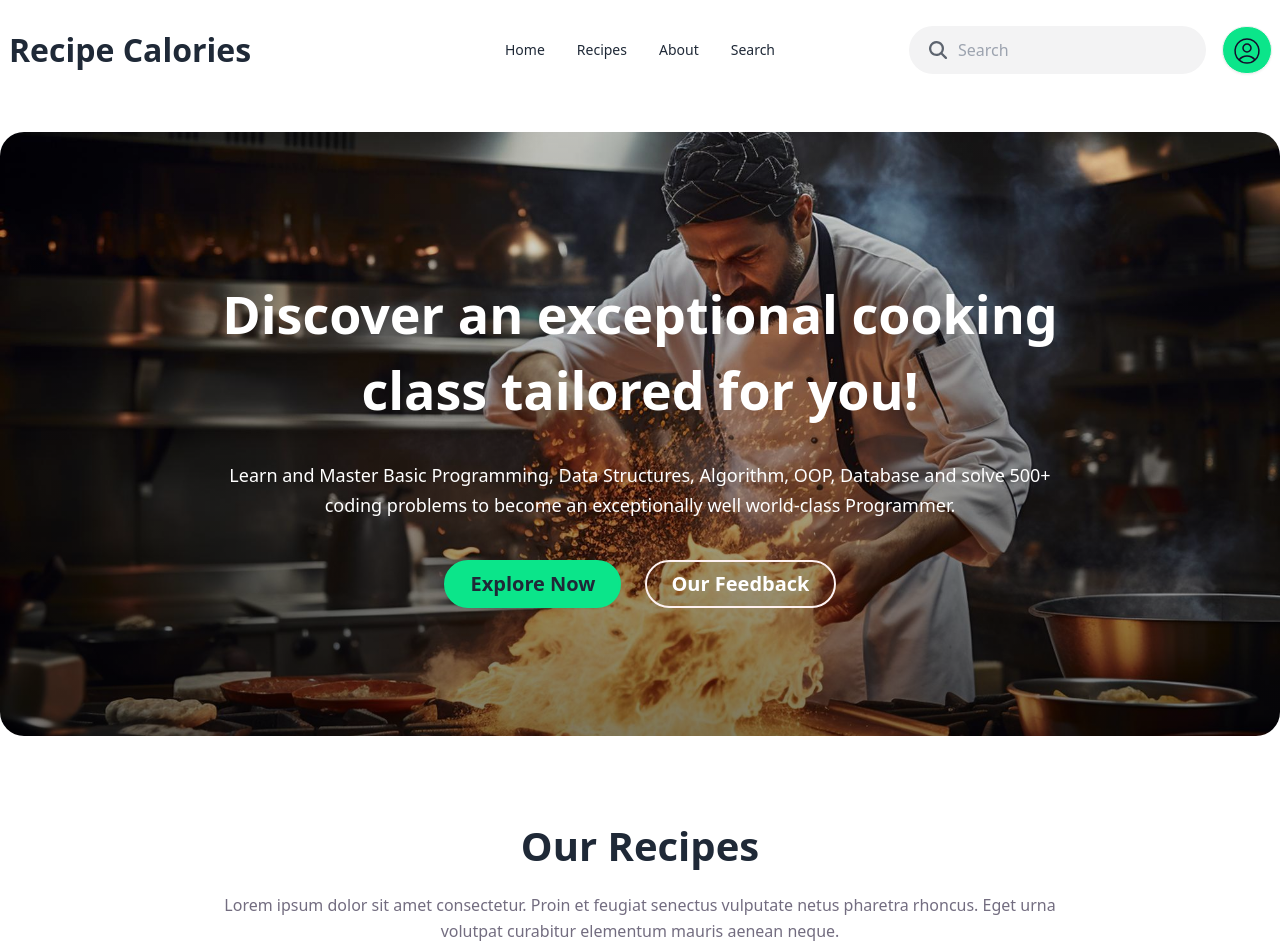
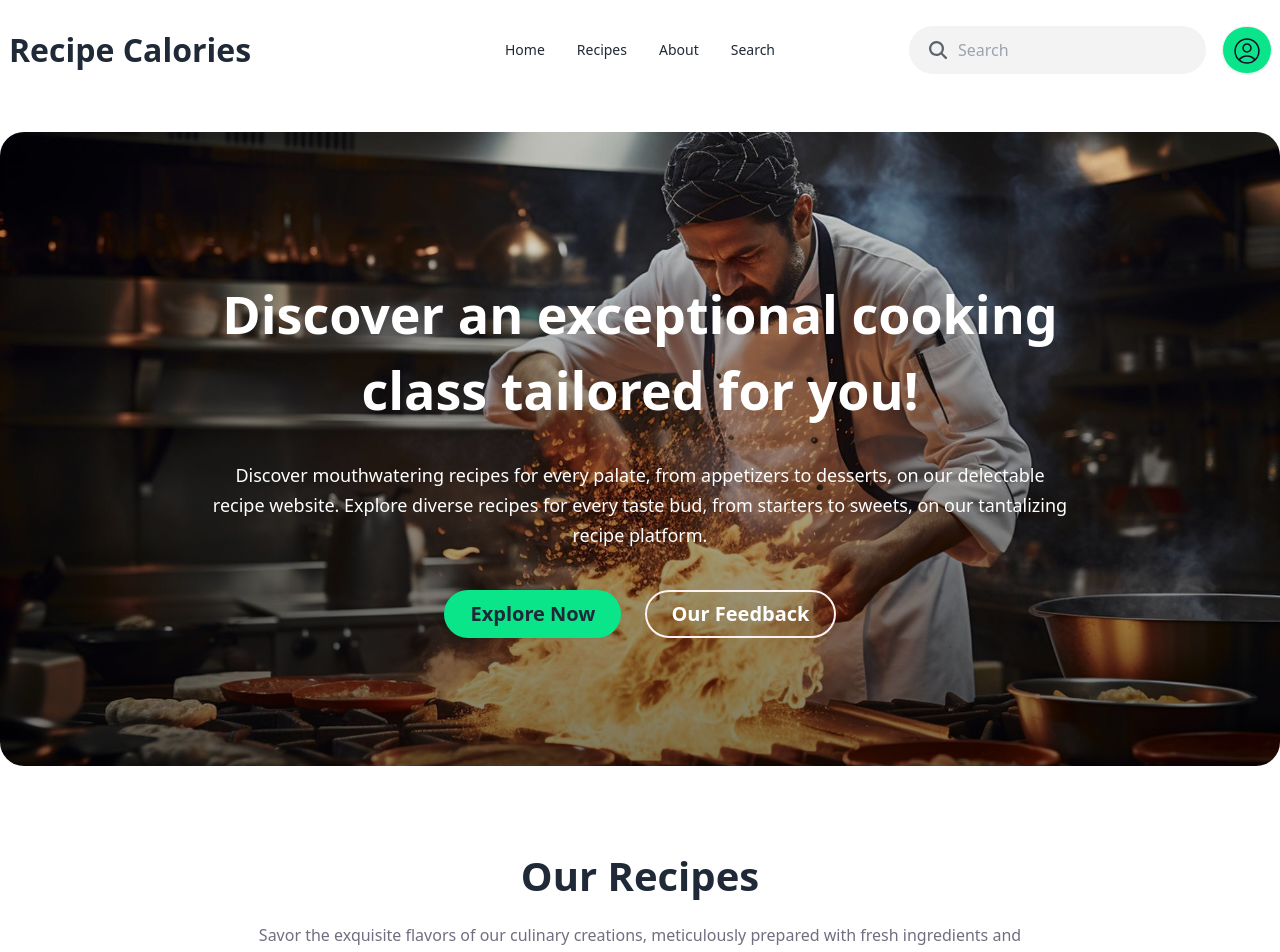
Before and after one commit to md-maheen-billah/Assignment-7, a React (Vite) app: page / in a window 1280 px wide. Shown: the top 952 px of the page. Built offline with nearby package versions, Linux system fonts and the light colour scheme.

Commit message:
changed some functionality in want to cook and currently cooking section

```diff
--- a/src/App.jsx
+++ b/src/App.jsx
@@ -12,25 +12,21 @@ function App() {
   const [calories, setCalories] = useState(0);
   const handleWantToCook = (recipe) => {
     const isExist = wantToCook.find((rd) => rd.id == recipe.id);
-    if (!isExist) {
+    const isExist2 = cooking.find((rd) => rd.id == recipe.id);
+    if (!isExist && !isExist2) {
       setWantToCook([...wantToCook, recipe]);
     } else {
-      alert("Item already selected");
+      alert("Item already Selected or Cooking");
     }
   };
   const handlePreparing = (recipe) => {
     const newWantToCook = wantToCook.filter((item) => item.id != recipe.id);
     setWantToCook(newWantToCook);
-    const isExist = cooking.find((rd) => rd.id == recipe.id);
-    if (!isExist) {
-      setCooking([...cooking, recipe]);
-      const newTime = time + recipe.time;
-      setTime(newTime);
-      const newCalories = calories + recipe.calories;
-      setCalories(newCalories);
-    } else {
-      alert("Item already cooking");
-    }
+    setCooking([...cooking, recipe]);
+    const newTime = time + recipe.time;
+    setTime(newTime);
+    const newCalories = calories + recipe.calories;
+    setCalories(newCalories);
   };
   return (
     <>
@@ -47,9 +43,9 @@ function App() {
         <div className="mt-20 text-center">
           <h2 className="text-[40px] font-semibold">Our Recipes</h2>
           <p className="text-[16px] leading-[26px] text-[#736d80] px-56 mt-4">
-            Lorem ipsum dolor sit amet consectetur. Proin et feugiat senectus
-            vulputate netus pharetra rhoncus. Eget urna volutpat curabitur
-            elementum mauris aenean neque.
+            Savor the exquisite flavors of our culinary creations, meticulously
+            prepared with fresh ingredients and seasoned to perfection,
+            promising an unforgettable dining experience for every palate.
           </p>
         </div>
         <div className="mt-12 flex gap-6">
--- a/src/components/Banner/Banner.jsx
+++ b/src/components/Banner/Banner.jsx
@@ -5,9 +5,10 @@ const Banner = () => {
         Discover an exceptional cooking class tailored for you!
       </h2>
       <p className="text-white font-normal text-[18px] leading-[30px] p-4">
-        Learn and Master Basic Programming, Data Structures, Algorithm, OOP,
-        Database and solve 500+ coding problems to become an exceptionally well
-        world-class Programmer.
+        Discover mouthwatering recipes for every palate, from appetizers to
+        desserts, on our delectable recipe website. Explore diverse recipes for
+        every taste bud, from starters to sweets, on our tantalizing recipe
+        platform.
       </p>
       <div className="flex justify-center gap-6 mt-6">
         <button className="btn rounded-[50px] bg-[#0BE58A] font-bold text-[20px] border-2 border-[#0BE58A] px-6 py-3">
--- a/src/components/Sidebar/Sidebar.jsx
+++ b/src/components/Sidebar/Sidebar.jsx
@@ -43,7 +43,7 @@ const Sidebar = ({ wantToCook, handlePreparing, cooking, time, calories }) => {
         <h2 className="w-24 text-[#525252] font-medium">
           Total Time = {time} minutes
         </h2>
-        <h2 className="w-32 text-[#525252] font-medium">
+        <h2 className="w-[120px] text-[#525252] font-medium">
           Total Calories = {calories} calories
         </h2>
       </div>
```
